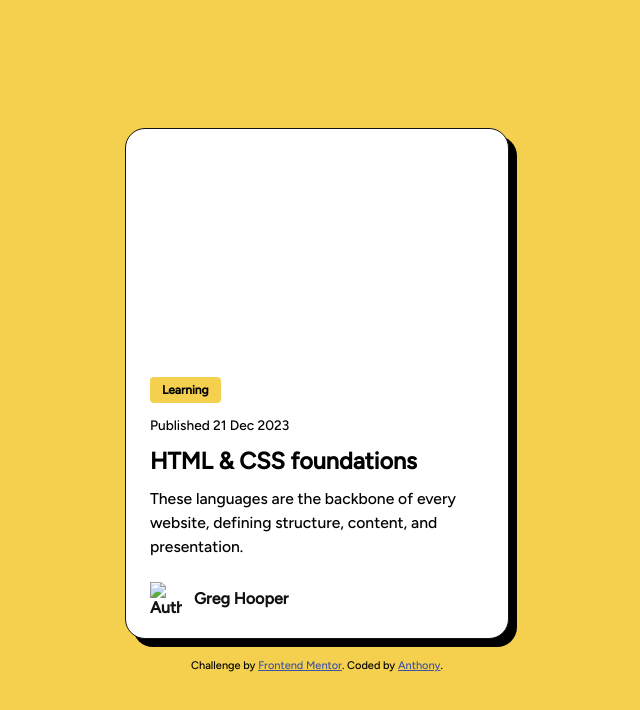
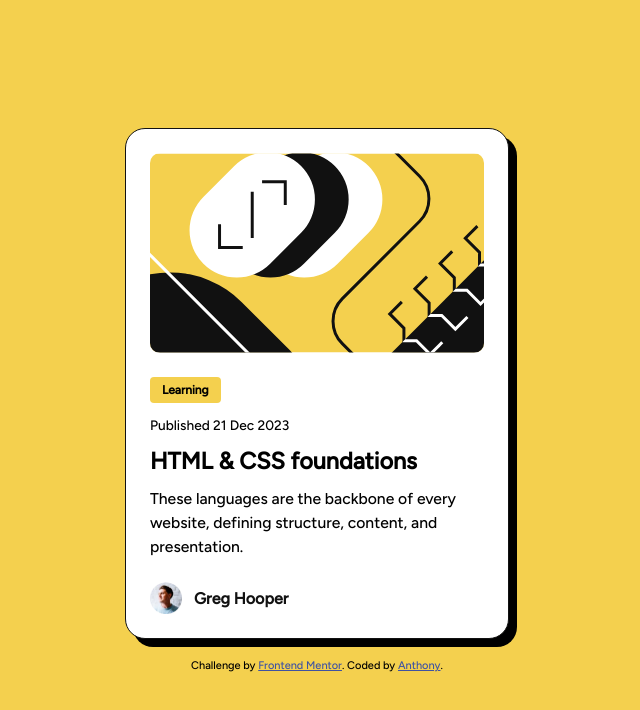
Before and after one commit to WizKid0107/FEM-blog-preview-card, a plain HTML site: page index.html in a window 1280 px wide. Shown: the whole page, without its empty margins (323-963 px from the left). Drawn offline with Linux system fonts and the light colour scheme; the site is published under a folder, as on GitHub Pages, so addresses that start at the root find nothing.

Commit message:
Update file path

```diff
--- a/index.html
+++ b/index.html
@@ -18,7 +18,7 @@
 
     <article>
 
-      <img src="/assets/images/illustration-article.svg" alt="" class="blog-img">
+      <img src="./assets/images/illustration-article.svg" alt="" class="blog-img">
 
         <div class="content-wrapper">
 
@@ -35,7 +35,7 @@
 
       <footer>
 
-        <img src="/assets/images/image-avatar.webp" alt="Author avatar" class="author-img">
+        <img src="./assets/images/image-avatar.webp" alt="Author avatar" class="author-img">
 
         <span>Greg Hooper</span>
 
```
Also changed, not shown: 1 other file.
